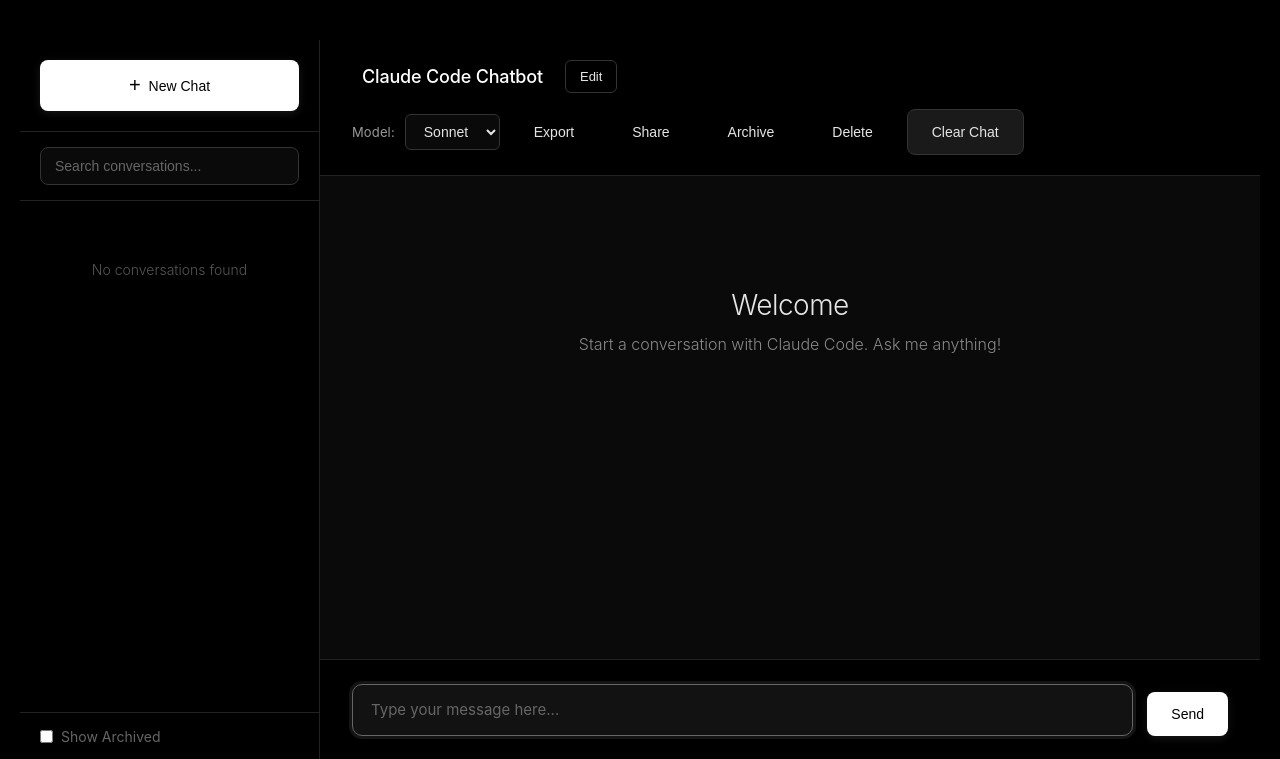
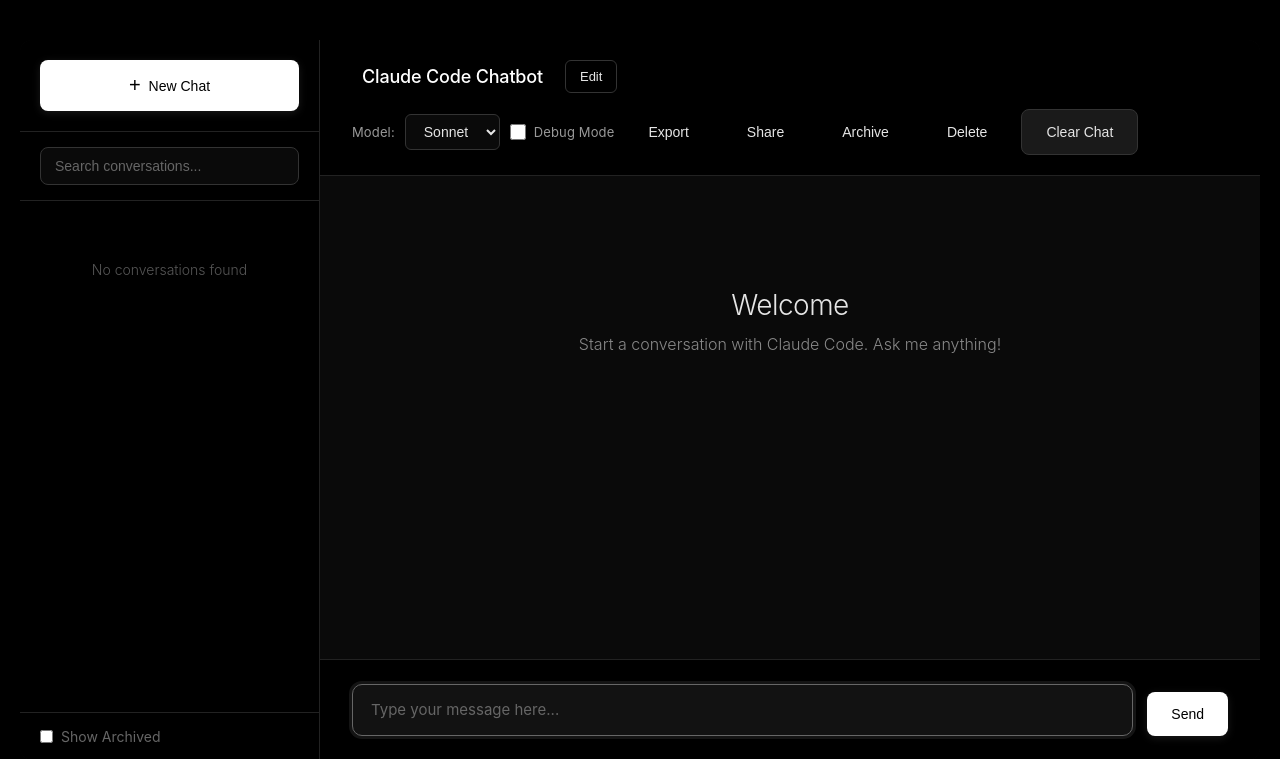
Before and after one commit to noldoAI/startup-bible, a Flask app: page /c/b74639a8-0246-4d89-897c-79e1e823996d in a window 1280 px wide. Shown: the top 759 px of the page. Run offline with Flask 3, Linux system fonts and the light colour scheme; data that the repository does not hold is empty.

Commit message:
debug mode

```diff
--- a/chatbot/app.py
+++ b/chatbot/app.py
@@ -24,6 +24,7 @@ SESSIONS_DIR.mkdir(exist_ok=True)
 SHARES_FILE = SESSIONS_DIR / "shares.json"
 CLAUDE_TIMEOUT = 60  # 1 minute timeout for Claude responses
 DEFAULT_MODEL = "sonnet"
+SYSTEM_PROMPT = "You are a helpful AI assistant. Respond to the user's message naturally and conversationally."
 
 
 def generate_title_from_message(message: str, max_length: int = 50) -> str:
@@ -169,7 +170,7 @@ class ConversationManager:
         prompt_parts = []
 
         # Add system instruction
-        prompt_parts.append("You are a helpful AI assistant. Respond to the user's message naturally and conversationally.")
+        prompt_parts.append(SYSTEM_PROMPT)
 
         # Add conversation history (last 10 messages for context)
         if self.conversation["messages"]:
@@ -191,6 +192,15 @@ class ConversationManager:
         Returns dict with 'success', 'response', and optional 'error'.
         """
         prompt = self._build_prompt(user_message)
+
+        # Build debug info
+        debug_info = {
+            "prompt_sent": prompt,
+            "prompt_length": len(prompt),
+            "system_prompt": SYSTEM_PROMPT,
+            "history_messages_count": len(self.conversation["messages"][-10:]) if self.conversation["messages"] else 0,
+            "model": self.model
+        }
 
         cmd = [
             "claude",
@@ -226,7 +236,8 @@ class ConversationManager:
             self.conversation["messages"].append({
                 "role": "assistant",
                 "content": response,
-                "timestamp": datetime.now(timezone.utc).isoformat()
+                "timestamp": datetime.now(timezone.utc).isoformat(),
+                "debug_info": debug_info
             })
 
             # Auto-generate title from first message if not set
@@ -237,7 +248,8 @@ class ConversationManager:
 
             return {
                 "success": True,
-                "response": response
+                "response": response,
+                "debug_info": debug_info
             }
 
         except subprocess.TimeoutExpired:
--- a/chatbot/static/script.js
+++ b/chatbot/static/script.js
@@ -19,6 +19,7 @@ const showArchivedCheckbox = document.getElementById('show-archived');
 // DOM Elements - Header
 const conversationTitle = document.getElementById('conversation-title');
 const editTitleBtn = document.getElementById('edit-title-btn');
+const debugModeCheckbox = document.getElementById('debug-mode');
 const exportBtn = document.getElementById('export-btn');
 const shareBtn = document.getElementById('share-btn');
 const archiveBtn = document.getElementById('archive-btn');
@@ -43,6 +44,7 @@ let isProcessing = false;
 let currentSessionId = null;
 let allConversations = [];
 let modalCallback = null;
+let isDebugMode = false;
 
 // Initialize
 document.addEventListener('DOMContentLoaded', async () => {
@@ -58,6 +60,10 @@ document.addEventListener('DOMContentLoaded', async () => {
         currentSessionId = sessionId;
         conversationTitle.dataset.sessionId = sessionId;
     }
+
+    // Load debug mode preference from localStorage
+    isDebugMode = localStorage.getItem('debugMode') === 'true';
+    debugModeCheckbox.checked = isDebugMode;
 
     loadConversations();
     loadHistory();
@@ -98,6 +104,9 @@ function setupEventListeners() {
 
     // Show archived toggle
     showArchivedCheckbox.addEventListener('change', filterConversations);
+
+    // Debug mode toggle
+    debugModeCheckbox.addEventListener('change', toggleDebugMode);
 
     // Edit title
     editTitleBtn.addEventListener('click', enableTitleEdit);
@@ -215,8 +224,8 @@ async function sendMessage() {
         const data = await response.json();
 
         if (data.success) {
-            // Add assistant response
-            addMessage('assistant', data.response);
+            // Add assistant response with debug info
+            addMessage('assistant', data.response, true, data.debug_info);
             // Reload conversations to update title/metadata
             await loadConversations();
         } else {
@@ -234,7 +243,7 @@ async function sendMessage() {
 }
 
 // Add Message to UI
-function addMessage(role, content, streaming = true) {
+function addMessage(role, content, streaming = true, debug_info = null) {
     const messageDiv = document.createElement('div');
     messageDiv.className = `message ${role}`;
 
@@ -253,11 +262,16 @@ function addMessage(role, content, streaming = true) {
     if (role === 'user' || !streaming) {
         messageContent.textContent = content;
         chatContainer.scrollTop = chatContainer.scrollHeight;
-        return;
+    } else {
+        // For assistant messages, add typing animation
+        typeMessage(messageContent, content);
     }
 
-    // For assistant messages, add typing animation
-    typeMessage(messageContent, content);
+    // Add debug panel for assistant messages if debug mode is enabled and debug_info is available
+    if (role === 'assistant' && debug_info) {
+        const debugPanel = createDebugPanel(debug_info);
+        chatContainer.appendChild(debugPanel);
+    }
 }
 
 // Typing animation for streaming effect
@@ -332,7 +346,7 @@ async function loadHistory() {
 
             // Add messages without streaming (instant for history)
             data.messages.forEach(msg => {
-                addMessage(msg.role, msg.content, false);
+                addMessage(msg.role, msg.content, false, msg.debug_info);
             });
         }
     } catch (error) {
@@ -472,7 +486,7 @@ async function switchConversation(sessionId) {
             chatContainer.innerHTML = '';
             if (data.messages && data.messages.length > 0) {
                 data.messages.forEach(msg => {
-                    addMessage(msg.role, msg.content, false);
+                    addMessage(msg.role, msg.content, false, msg.debug_info);
                 });
             } else {
                 chatContainer.innerHTML = `
@@ -812,6 +826,84 @@ function escapeHtml(text) {
     return div.innerHTML;
 }
 
+// Debug Panel Functions
+function createDebugPanel(debug_info) {
+    const panel = document.createElement('div');
+    panel.className = isDebugMode ? 'debug-panel' : 'debug-panel hidden';
+
+    // Header
+    const header = document.createElement('div');
+    header.className = 'debug-panel-header';
+
+    const title = document.createElement('div');
+    title.className = 'debug-panel-title';
+    title.textContent = 'Debug Info';
+
+    const toggle = document.createElement('div');
+    toggle.className = 'debug-panel-toggle';
+    toggle.textContent = '▼';
+
+    header.appendChild(title);
+    header.appendChild(toggle);
+
+    // Content
+    const content = document.createElement('div');
+    content.className = 'debug-panel-content';
+
+    // Metadata
+    const metadata = document.createElement('div');
+    metadata.className = 'debug-metadata';
+
+    metadata.innerHTML = `
+        <div class="debug-metadata-item"><strong>Model:</strong> ${escapeHtml(debug_info.model)}</div>
+        <div class="debug-metadata-item"><strong>Prompt Length:</strong> ${debug_info.prompt_length} chars</div>
+        <div class="debug-metadata-item"><strong>History Messages:</strong> ${debug_info.history_messages_count}</div>
+    `;
+
+    // Prompt
+    const promptSection = document.createElement('div');
+    promptSection.className = 'debug-prompt';
+
+    const promptLabel = document.createElement('div');
+    promptLabel.className = 'debug-prompt-label';
+    promptLabel.textContent = 'Full Prompt Sent to Claude:';
+
+    const promptContent = document.createElement('div');
+    promptContent.className = 'debug-prompt-content';
+    promptContent.textContent = debug_info.prompt_sent;
+
+    promptSection.appendChild(promptLabel);
+    promptSection.appendChild(promptContent);
+
+    content.appendChild(metadata);
+    content.appendChild(promptSection);
+
+    panel.appendChild(header);
+    panel.appendChild(content);
+
+    // Add click handler to toggle expand/collapse
+    header.addEventListener('click', () => {
+        panel.classList.toggle('expanded');
+    });
+
+    return panel;
+}
+
+function toggleDebugMode() {
+    isDebugMode = debugModeCheckbox.checked;
+    localStorage.setItem('debugMode', isDebugMode.toString());
+
+    // Show or hide all debug panels
+    const debugPanels = document.querySelectorAll('.debug-panel');
+    debugPanels.forEach(panel => {
+        if (isDebugMode) {
+            panel.classList.remove('hidden');
+        } else {
+            panel.classList.add('hidden');
+        }
+    });
+}
+
 // Handle errors
 window.addEventListener('error', (e) => {
     console.error('Global error:', e.error);
--- a/chatbot/static/style.css
+++ b/chatbot/static/style.css
@@ -416,6 +416,33 @@ body {
     color: #e5e5e5;
 }
 
+/* Debug Toggle */
+.debug-toggle {
+    display: flex;
+    align-items: center;
+    gap: 8px;
+    cursor: pointer;
+    user-select: none;
+}
+
+.debug-toggle input[type="checkbox"] {
+    width: 16px;
+    height: 16px;
+    cursor: pointer;
+    accent-color: #ffffff;
+}
+
+.debug-toggle span {
+    font-size: 13px;
+    font-weight: 400;
+    color: #999;
+    letter-spacing: 0.01em;
+}
+
+.debug-toggle:hover span {
+    color: #e5e5e5;
+}
+
 /* Chat Container */
 .chat-container {
     flex: 1;
--- a/chatbot/templates/index.html
+++ b/chatbot/templates/index.html
@@ -60,6 +60,10 @@
                             <option value="haiku">Haiku</option>
                         </select>
                     </div>
+                    <label class="debug-toggle">
+                        <input type="checkbox" id="debug-mode" />
+                        <span>Debug Mode</span>
+                    </label>
                     <button id="export-btn" class="btn btn-icon" title="Export conversation">Export</button>
                     <button id="share-btn" class="btn btn-icon" title="Share conversation">Share</button>
                     <button id="archive-btn" class="btn btn-icon" title="Archive conversation">Archive</button>
```
Also changed, not shown: other parts of chatbot/static/style.css (+108 -0 lines).
